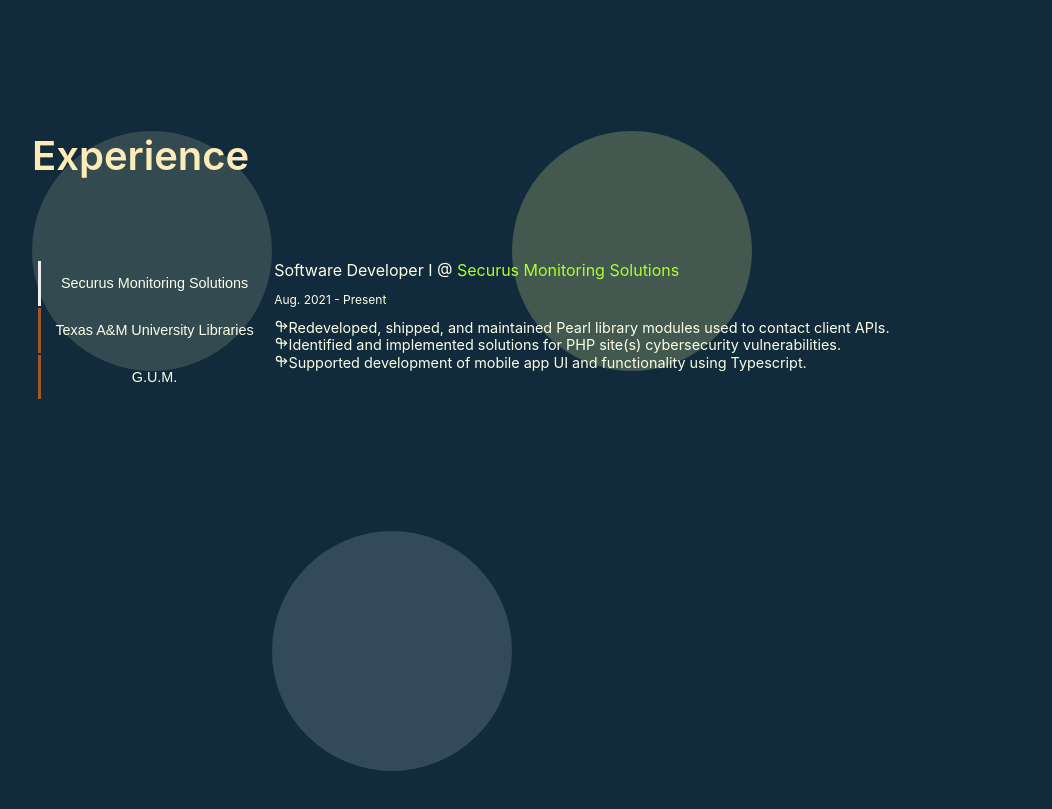
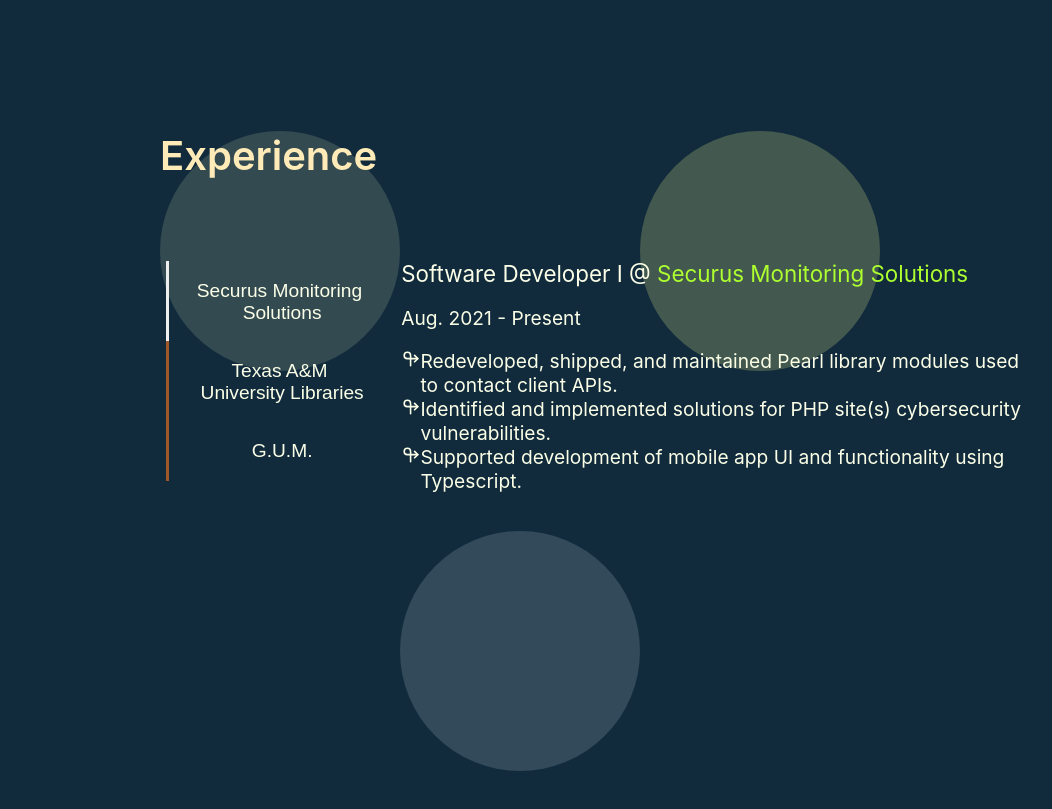
Before and after one commit to gilbertglz/gilbertglz.github.io, a React (Create React App) app in the folder my-site/: page / in a window 1280 px wide. Shown: the part 1760-2569 px from the top of the page, without its empty margins (48-1100 px from the left). Built offline with nearby package versions, Linux system fonts and the light colour scheme.

Commit message:
fix(ProjectTable): table dynamic font

```diff
--- a/my-site/src/Experience/Experience.css
+++ b/my-site/src/Experience/Experience.css
@@ -14,12 +14,24 @@
   {
     margin: 2rem 15rem 25rem;
   }
+  .bulletList
+  {
+    font-size: .9em;
+  }
+  .jobTime
+  {
+    font-size: .8em;
+  }
+  .jobTitle
+  {
+    font-size: 1.5em;
+  }
 }
 @media screen and (max-width: 1350px)
 {
   .experiencePage
   {
-    margin: 2rem 5rem 25rem !important;
+    margin: 2rem 13rem 25rem !important;
   }
 }
 @media screen and (max-width: 700px) {
--- a/my-site/src/Experience/ProjectsTables/ProjectsTable.css
+++ b/my-site/src/Experience/ProjectsTables/ProjectsTable.css
@@ -6,6 +6,7 @@
     max-height: fit-content;
     display: flex;
     flex-direction: row;
+    justify-content: center;
 }
 
 
@@ -66,14 +67,14 @@
 {
     .jobsTextselected, .jobsText
     {
-        font-size: .9rem;
+        font-size: 1.2rem;
         white-space:break-spaces;
         max-height: fit-content;
 
     }
   .jobTitle, .jobPara
   {
-    font-size: 1rem;
+    font-size: 1.4rem;
   }
   .jobPara
   {
@@ -89,7 +90,7 @@
 }
 .jobTime
 {
-    font-size:0.5em;
+    font-size:0.8em;
     margin-top: 1em;
     margin-bottom: 1em;
 }
@@ -100,5 +101,5 @@
 }
 .bulletList
 {
-    font-size: .6em;
+    font-size: .8em;
 }
```
